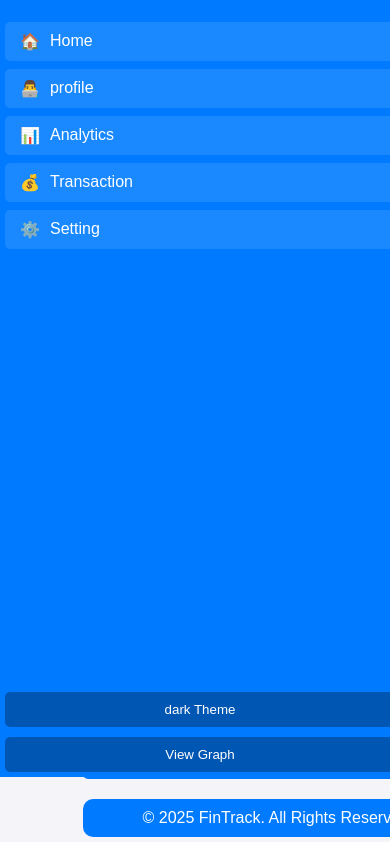
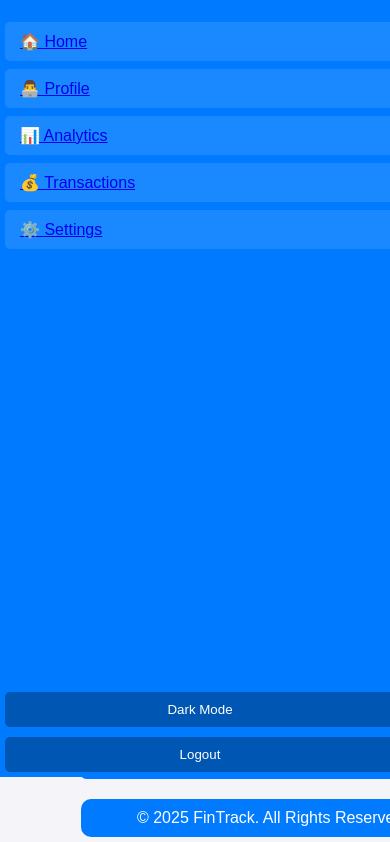
Before and after one commit to Iamshubz/FinTrack, a plain HTML site: page dashboard.html in a window 390 px wide. Shown: the part 77-919 px from the top of the page. Drawn offline with nearby package versions, Linux system fonts and the light colour scheme.

Commit message:
Update dashboard.html

```diff
--- a/dashboard.html
+++ b/dashboard.html
@@ -7,34 +7,42 @@
     <link rel="stylesheet" href="styles.css">
     <script src="https://cdn.jsdelivr.net/npm/chart.js"></script>
     <link rel="manifest" href="manifest.json">
-
-
-</head >
+</head>
 <body>
     <div class="main-container">
 
         <!-- Sidebar -->
-        <div class="sidebar">
+<div class="sidebar" id="sidebarMenu">
     <h2>FinTrack</h2>
     <nav>
         <ul>
-                    <li><span class="icon">🏠</span> Home</li>
-                    <li><span class="icon">👨‍💻</span> profile</li>
-                    <li><span class="icon">📊</span> Analytics</li>
-                    <li><span class="icon">💰</span> Transaction</li>
-                    <li><span class="icon">⚙️</span> Setting</li>
+            <li><a href="dashboard.html"><span class="icon">🏠</span> Home</a></li>
+            <li><a href="profile.html"><span class="icon">👨‍💻</span> Profile</a></li>
+            <li><a href="#"><span class="icon">📊</span> Analytics</a></li>
+            <li><a href="#"><span class="icon">💰</span> Transactions</a></li>
+            <li><a href="#"><span class="icon">⚙️</span> Settings</a></li>
         </ul>
     </nav>
     <div class="sidebar-actions">
-                <button id="themeToggle">dark Theme</button>
-                <button id="viewGraph">View Graph</button>
+        <button id="themeToggle">Dark Mode</button>
+        <button id="logoutBtn" onclick="logout()">Logout</button>
     </div>
 </div>
 
+<!-- JavaScript for Logout -->
+<script>
+    function logout() {
+        // Perform any logout logic here (e.g., clearing local storage, session, etc.)
+        localStorage.clear(); // Clear user session data (if stored)
+        sessionStorage.clear(); // Clear session storage
+        window.location.href = "index.html"; // Redirect to index.html
+    }
+</script>
         <!-- Main Content -->
         <div class="content">
             <header>
                 <input type="text" placeholder="Search...">
+
                 <!-- Profile Section on Dashboard -->
                 <div class="dashboard-profile" id="dashboardProfile">
                     <img id="dashboardProfilePicture" src="default-profile.png" alt="Profile Picture">
@@ -44,9 +52,9 @@
 
             <!-- Summary Cards -->
             <div class="summary">
-                <div class="card balance">Total Balance: <span id="totalBalance">$0</span></div>
-                <div class="card income">Total Income: <span id="totalIncome">$0</span></div>
-                <div class="card expenses">Total Expenses: <span id="totalExpenses">$0</span></div>
+                <div class="card balance">Total Balance: <span id="totalBalance">₹0</span></div>
+                <div class="card income">Total Income: <span id="totalIncome">₹0</span></div>
+                <div class="card expenses">Total Expenses: <span id="totalExpenses">₹0</span></div>
             </div>
 
             <!-- Add Transaction Section (With Category) -->
@@ -79,26 +87,13 @@
                 </select>
             </div>
 
-
-
             <!-- Recent Transactions -->
             <div class="transaction-list">
                 <h3>Recent Transactions</h3>
                 <ul id="transactionHistory"></ul>
             </div>
 
-            <!-- Monthly Filter Section
-<div class="filter-section">
-    <label for="monthFilter">Select Month:</label>
-    <input type="month" id="monthFilter">
-</div>
-
-<!-- Chart Container
-<div class="analytics-section">
-    <canvas id="monthlyExpenseChart"></canvas>
-</div>
-
- Budget Input Section -->
+            <!-- Budget Input Section -->
             <div class="budget-section">
                 <label for="budgetInput">Set Your Budget (₹):</label>
                 <input type="number" id="budgetInput" placeholder="Enter budget limit">
@@ -110,12 +105,10 @@
                 ⚠️ Warning: Your expenses have exceeded the budget limit!
             </div>
 
-
             <!-- Export Data Section -->
             <div class="export-section">
                 <button id="exportDataBtn">📥 Export Data (CSV)</button>
             </div>
-
 
             <footer>
                 © 2025 FinTrack. All Rights Reserved.
@@ -131,6 +124,6 @@
                 .catch(error => console.error('Service Worker Registration Failed:', error));
         }
     </script>
-
 </body>
 </html>
+s
```
Lines whose indentation alone changed are shown as unchanged.
